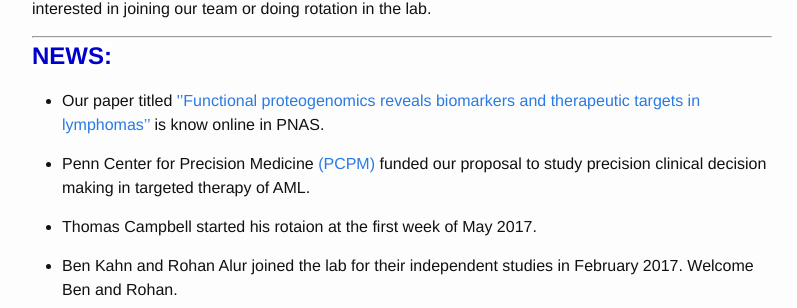
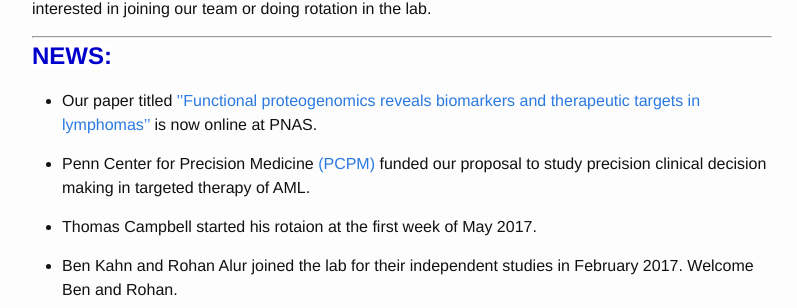
Before and after one commit to faryabib/faryabib.github.io, a Jekyll site: the page built from index.md, in a window 1280 px wide. Shown: the part 886-1194 px from the top of the page, without its empty margins (238-1035 px from the left). Built offline with Jekyll 4.4.1, drawn with Linux system fonts in a browser that asks for light colours.

Commit message:
news update

```diff
--- a/index.md
+++ b/index.md
@@ -17,7 +17,7 @@ Rotation students and postodcs could use wet and/or dry approaches to investigat
 ----
 <strong><span style="font-size: 1.5em; font-weight: bold; color: #0000cc; background-color: #ffffff">NEWS:</span><strong>
 
-+ Our paper titled [''Functional proteogenomics reveals biomarkers and therapeutic targets in lymphomas''](http://www.pnas.org/content/114/25/6581.short) is know online in PNAS.
++ Our paper titled [''Functional proteogenomics reveals biomarkers and therapeutic targets in lymphomas''](http://www.pnas.org/content/114/25/6581.short) is now online at PNAS.
 
 + Penn Center for Precision Medicine [(PCPM)](https://lp.pennmedicine.org/precision-medicine/general?hcmacid=pm) funded our proposal to study precision clinical decision making in targeted therapy of AML.
 
```
